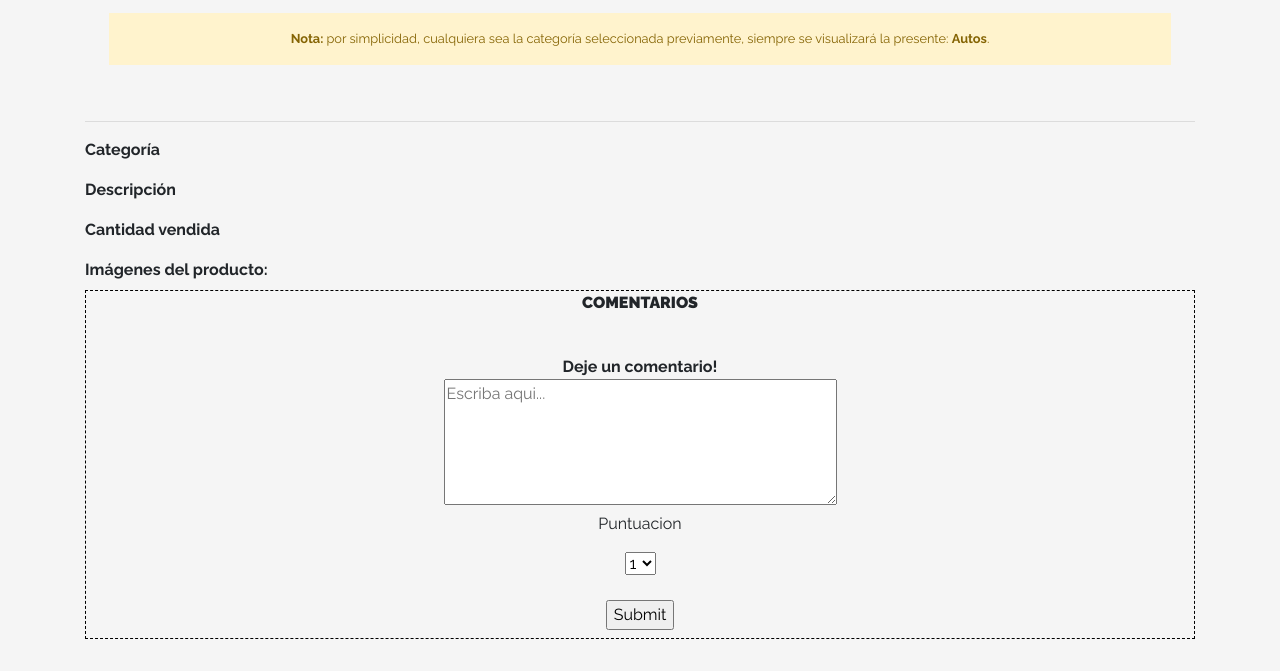
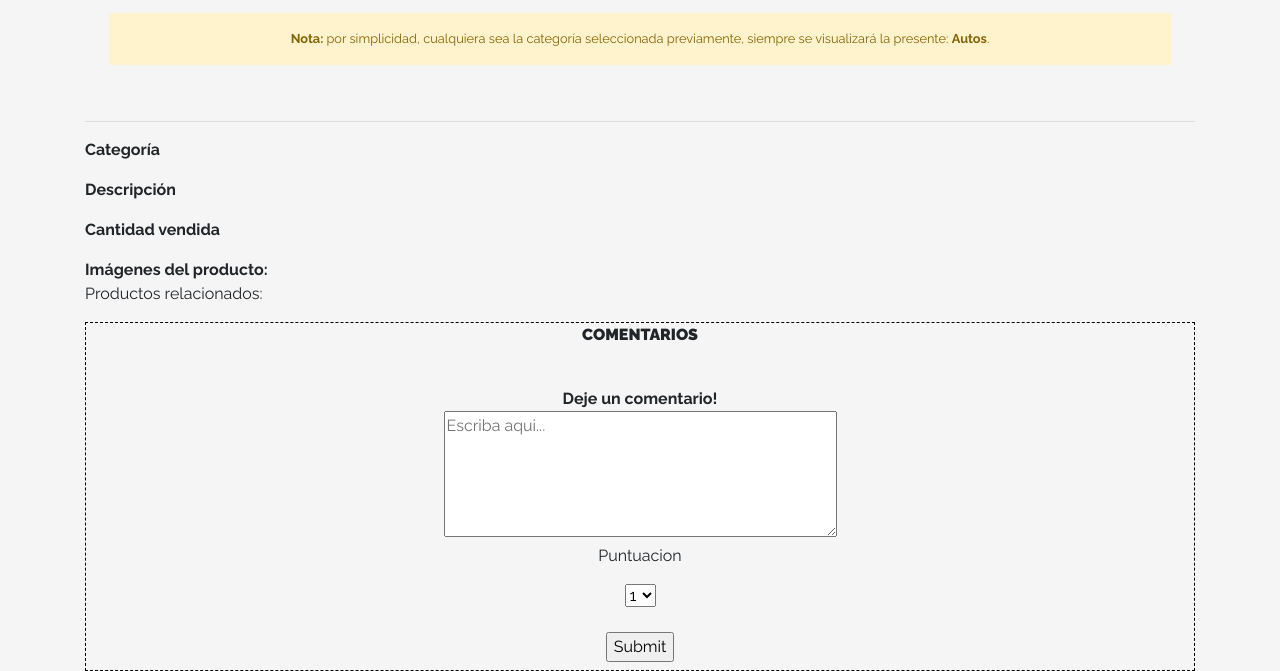
Before and after one commit to niicccoooo/e-Commerce, a plain HTML site: page product-info.html in a window 1280 px wide. Shown: the part 199-870 px from the top of the page. Before the commit the page ends 838 px from the top, so only its background shows below. Drawn offline with Linux system fonts and the light colour scheme; no server answers.

Commit message:
Update product-info.html

```diff
--- a/product-info.html
+++ b/product-info.html
@@ -86,6 +86,10 @@
 
           </div>
 
+          <div class="relatedProd">
+            <p>Productos relacionados:</p>
+          </div>
+
     </div>
     </dd>
     </dl>
```
